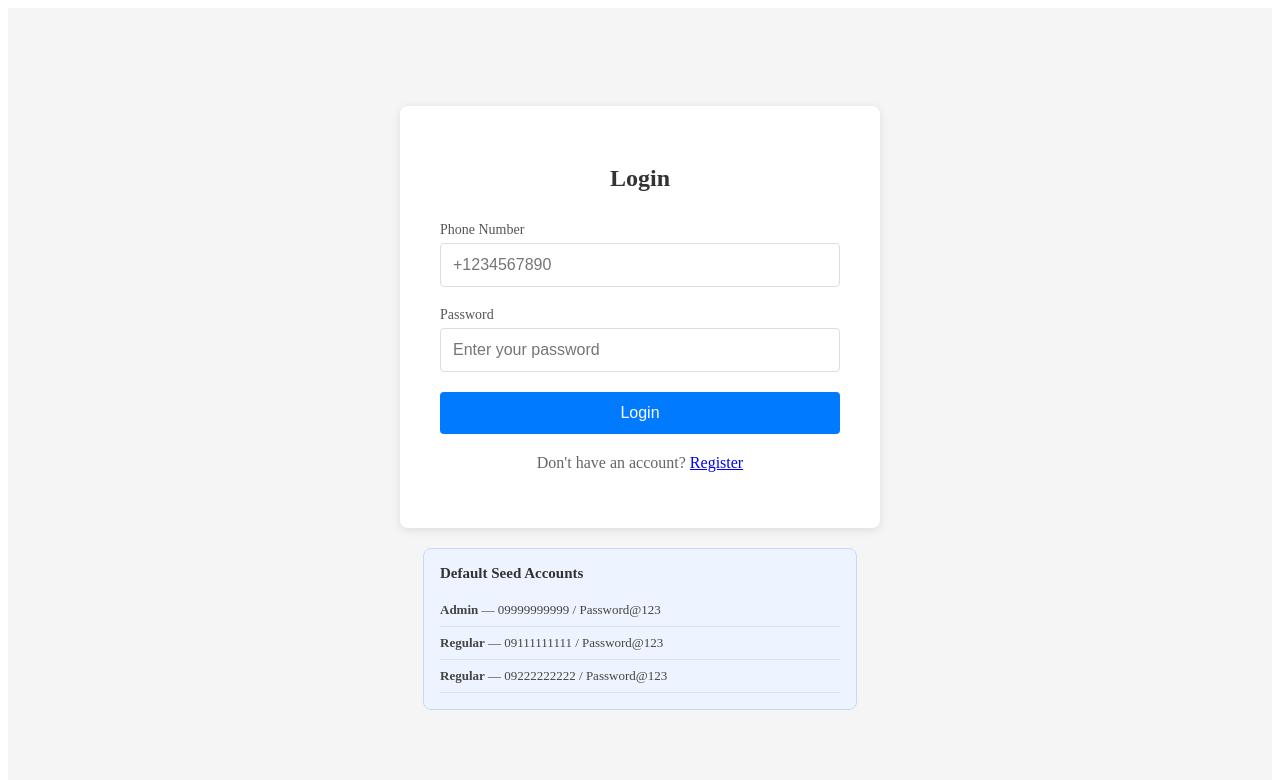
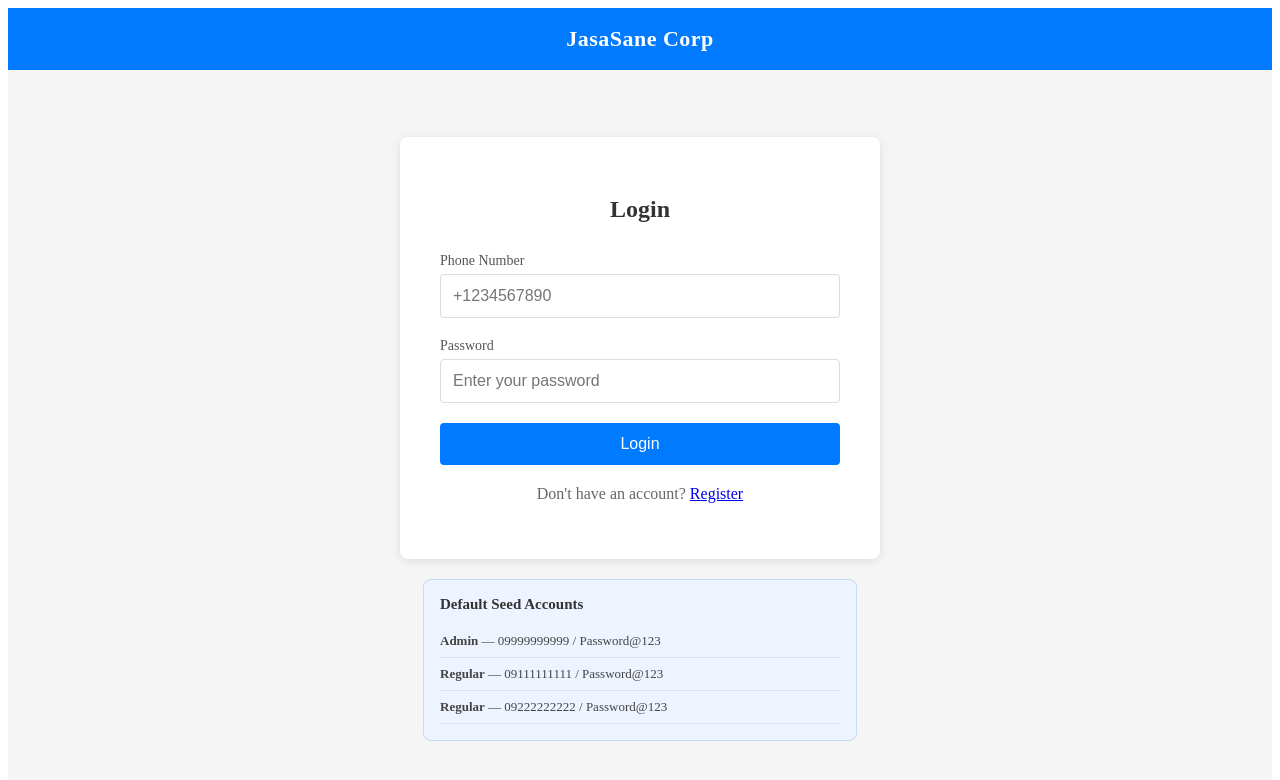
Before and after one commit to fs-ely/membership-app, a React (Create React App) app in the folder frontend/: page /login in a window 1280 px wide. Shown: the top 780 px of the page. Built offline with nearby package versions, Linux system fonts and the light colour scheme.

Commit message:
feat: add app title and text header

```diff
--- a/frontend/public/index.html
+++ b/frontend/public/index.html
@@ -4,8 +4,8 @@
     <meta charset="utf-8" />
     <meta name="viewport" content="width=device-width, initial-scale=1" />
     <meta name="theme-color" content="#000000" />
-    <meta name="description" content="OTP/2FA Authentication App" />
-    <title>OTP Auth App</title>
+    <meta name="description" content="JasaSane Corp - OTP/2FA Authentication App" />
+    <title>JasaSane Corp</title>
   </head>
   <body>
     <noscript>You need to enable JavaScript to run this app.</noscript>
--- /dev/null
+++ b/frontend/src/components/BrandHeader.jsx
@@ -0,0 +1,28 @@
+import React from 'react';
+
+const BrandHeader = () => {
+  return (
+    <header style={styles.header}>
+      <h1 style={styles.title}>JasaSane Corp</h1>
+    </header>
+  );
+};
+
+const styles = {
+  header: {
+    width: '100%',
+    backgroundColor: '#007bff',
+    padding: '18px 24px',
+    boxSizing: 'border-box',
+    textAlign: 'center',
+  },
+  title: {
+    margin: '0',
+    color: 'white',
+    fontSize: '22px',
+    fontWeight: 'bold',
+    letterSpacing: '0.5px',
+  },
+};
+
+export default BrandHeader;
--- a/frontend/src/components/Dashboard.jsx
+++ b/frontend/src/components/Dashboard.jsx
@@ -1,6 +1,7 @@
 import React from 'react';
 import { useNavigate } from 'react-router-dom';
 import { useAuth } from '../context/AuthContext';
+import BrandHeader from './BrandHeader';
 
 const Dashboard = () => {
   const { user, logout, isAdmin } = useAuth();
@@ -18,6 +19,8 @@ const Dashboard = () => {
 
   return (
     <div style={styles.container}>
+      <BrandHeader />
+      <div style={styles.body}>
       <div style={styles.card}>
         <h2 style={styles.title}>Dashboard</h2>
         <div style={styles.profileSection}>
@@ -47,6 +50,7 @@ const Dashboard = () => {
           </button>
         </div>
       </div>
+      </div>
     </div>
   );
 };
@@ -54,10 +58,20 @@ const Dashboard = () => {
 const styles = {
   container: {
     display: 'flex',
-    justifyContent: 'center',
+    flexDirection: 'column',
     alignItems: 'center',
     minHeight: '100vh',
     backgroundColor: '#f5f5f5',
+  },
+  body: {
+    display: 'flex',
+    flexDirection: 'column',
+    justifyContent: 'center',
+    alignItems: 'center',
+    flexGrow: 1,
+    width: '100%',
+    padding: '40px 20px',
+    boxSizing: 'border-box',
   },
   card: {
     backgroundColor: 'white',
--- a/frontend/src/components/LoginForm.jsx
+++ b/frontend/src/components/LoginForm.jsx
@@ -1,6 +1,7 @@
 import React, { useState } from 'react';
 import { useNavigate, Link } from 'react-router-dom';
 import { login } from '../services/api';
+import BrandHeader from './BrandHeader';
 
 const LoginForm = () => {
   const [phone, setPhone] = useState('');
@@ -27,6 +28,8 @@ const LoginForm = () => {
 
   return (
     <div style={styles.container}>
+      <BrandHeader />
+      <div style={styles.body}>
       <div style={styles.card}>
         <h2 style={styles.title}>Login</h2>
         {error && <div style={styles.error}>{error}</div>}
@@ -73,6 +76,7 @@ const LoginForm = () => {
           <strong>Regular</strong> — 09222222222 / Password@123
         </div>
       </div>
+      </div>
     </div>
   );
 };
@@ -81,10 +85,19 @@ const styles = {
   container: {
     display: 'flex',
     flexDirection: 'column',
-    justifyContent: 'center',
     alignItems: 'center',
     minHeight: '100vh',
     backgroundColor: '#f5f5f5',
+  },
+  body: {
+    display: 'flex',
+    flexDirection: 'column',
+    justifyContent: 'center',
+    alignItems: 'center',
+    flexGrow: 1,
+    width: '100%',
+    padding: '40px 20px',
+    boxSizing: 'border-box',
   },
   card: {
     backgroundColor: 'white',
--- a/frontend/src/components/OTPVerification.jsx
+++ b/frontend/src/components/OTPVerification.jsx
@@ -2,6 +2,7 @@ import React, { useState, useEffect } from 'react';
 import { useLocation, useNavigate } from 'react-router-dom';
 import { verifyOTP } from '../services/api';
 import { useAuth } from '../context/AuthContext';
+import BrandHeader from './BrandHeader';
 
 const OTPVerification = () => {
   const [otp, setOtp] = useState(['', '', '', '', '', '']);
@@ -79,6 +80,8 @@ const OTPVerification = () => {
 
   return (
     <div style={styles.container}>
+      <BrandHeader />
+      <div style={styles.body}>
       <div style={styles.card}>
         <h2 style={styles.title}>Verify OTP</h2>
         <p style={styles.subtitle}>
@@ -113,6 +116,7 @@ const OTPVerification = () => {
           {timer > 0 ? `Resend OTP in ${timer}s` : 'OTP may have expired'}
         </p>
       </div>
+      </div>
     </div>
   );
 };
@@ -120,10 +124,20 @@ const OTPVerification = () => {
 const styles = {
   container: {
     display: 'flex',
-    justifyContent: 'center',
+    flexDirection: 'column',
     alignItems: 'center',
     minHeight: '100vh',
     backgroundColor: '#f5f5f5',
+  },
+  body: {
+    display: 'flex',
+    flexDirection: 'column',
+    justifyContent: 'center',
+    alignItems: 'center',
+    flexGrow: 1,
+    width: '100%',
+    padding: '40px 20px',
+    boxSizing: 'border-box',
   },
   card: {
     backgroundColor: 'white',
--- a/frontend/src/components/RecordsList.jsx
+++ b/frontend/src/components/RecordsList.jsx
@@ -3,6 +3,7 @@ import { useNavigate } from 'react-router-dom';
 import { useAuth } from '../context/AuthContext';
 import { getRecords, deleteRecord, UPLOADS_URL } from '../services/api';
 import RecordFormModal from './RecordFormModal';
+import BrandHeader from './BrandHeader';
 
 const RecordsList = () => {
   const [records, setRecords] = useState([]);
@@ -62,6 +63,8 @@ const RecordsList = () => {
 
   return (
     <div style={styles.page}>
+      <BrandHeader />
+      <div style={styles.body}>
       <div style={styles.container}>
         <div style={styles.header}>
           <div>
@@ -143,6 +146,7 @@ const RecordsList = () => {
           </div>
         )}
       </div>
+      </div>
 
       <RecordFormModal
         isOpen={modalOpen}
@@ -158,6 +162,8 @@ const styles = {
   page: {
     minHeight: '100vh',
     backgroundColor: '#f5f5f5',
+  },
+  body: {
     padding: '20px',
   },
   container: {
--- a/frontend/src/components/RegisterForm.jsx
+++ b/frontend/src/components/RegisterForm.jsx
@@ -1,6 +1,7 @@
 import React, { useState } from 'react';
 import { useNavigate, Link } from 'react-router-dom';
 import { register } from '../services/api';
+import BrandHeader from './BrandHeader';
 
 const RegisterForm = () => {
   const [name, setName] = useState('');
@@ -27,6 +28,8 @@ const RegisterForm = () => {
 
   return (
     <div style={styles.container}>
+      <BrandHeader />
+      <div style={styles.body}>
       <div style={styles.card}>
         <h2 style={styles.title}>Register</h2>
         {error && <div style={styles.error}>{error}</div>}
@@ -73,6 +76,7 @@ const RegisterForm = () => {
           Already have an account? <Link to="/login">Login</Link>
         </p>
       </div>
+      </div>
     </div>
   );
 };
@@ -80,10 +84,20 @@ const RegisterForm = () => {
 const styles = {
   container: {
     display: 'flex',
-    justifyContent: 'center',
+    flexDirection: 'column',
     alignItems: 'center',
     minHeight: '100vh',
     backgroundColor: '#f5f5f5',
+  },
+  body: {
+    display: 'flex',
+    flexDirection: 'column',
+    justifyContent: 'center',
+    alignItems: 'center',
+    flexGrow: 1,
+    width: '100%',
+    padding: '40px 20px',
+    boxSizing: 'border-box',
   },
   card: {
     backgroundColor: 'white',
```
Also changed, not shown: 1 other file (tests, documents, lock files or other folders).
